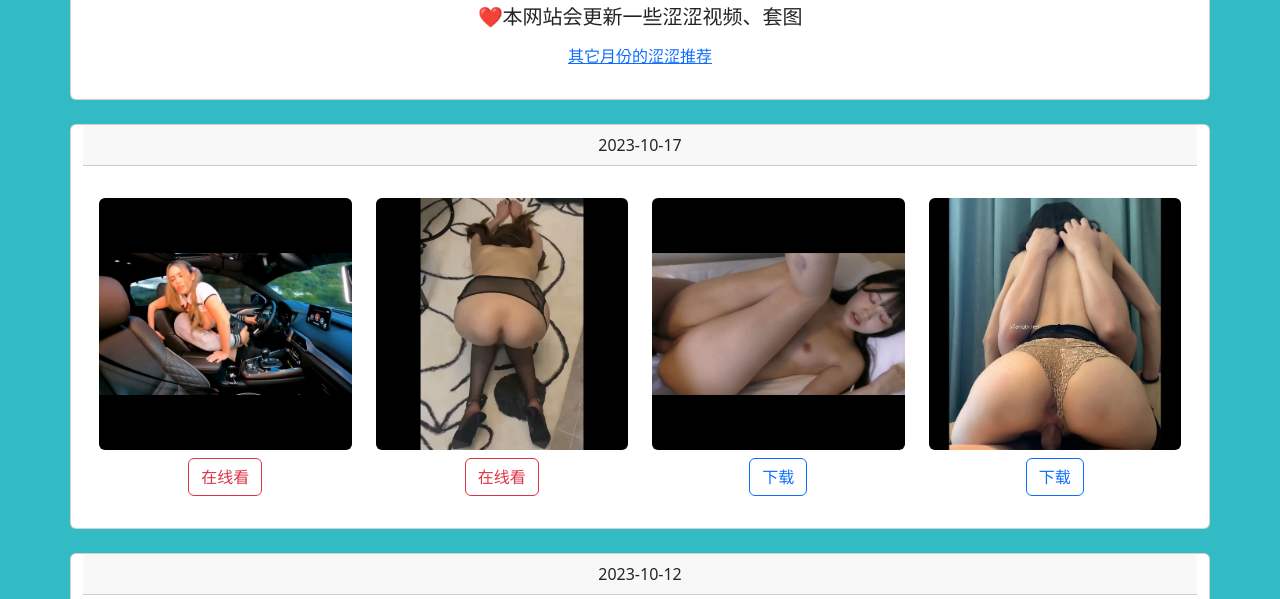
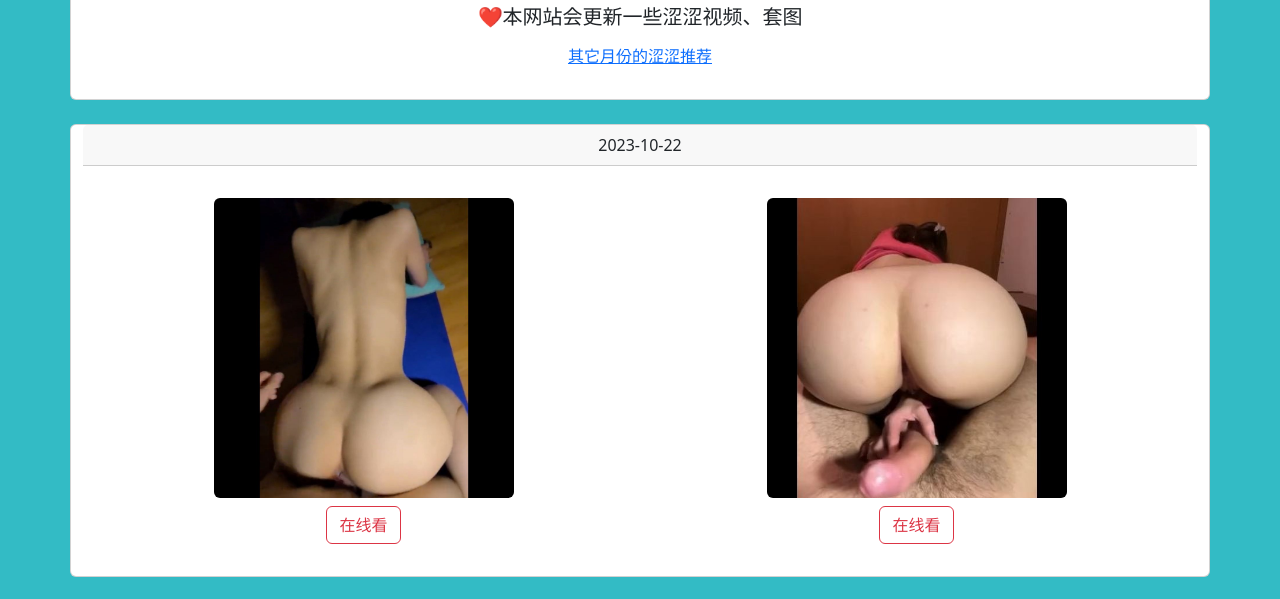
Before and after one commit to Laura-Timothy/BurkeRec1, a plain HTML site: page index.html in a window 1280 px wide. Shown: the part 128-727 px from the top of the page. Drawn offline with nearby package versions, Linux system fonts and the light colour scheme.

Commit message:
Update index.html

```diff
--- a/index.html
+++ b/index.html
@@ -56,6 +56,39 @@
         <br>
 
               <!-- 主体内容开始 -->
+
+              <div class="row">
+                <div class="card">
+                  <div class="card-header">
+                    2023-10-22
+                  </div>
+                  <div class="card-body">
+                    <div class="row">
+                      <div class="col-6 col-lg-6 gy-3">
+                        <figure class="figure">
+                          <img src="pic202310/1022(1).jpg" class="figure-img img-fluid rounded" alt="..." style="width: 300px;">
+                          <figcaption class="figure-caption text-center" >
+                            <a class="btn btn-outline-danger" href="https://files.catbox.moe/1ixx33.mp4" target="_blank" role="button">在线看</a>
+                          </figcaption>
+                        </figure>
+                      </div>
+
+                      <div class="col-6 col-lg-6 gy-3">
+                        <figure class="figure">
+                          <img src="pic202310/1022(2).jpg" class="figure-img img-fluid rounded" alt="..." style="width: 300px;">
+                          <figcaption class="figure-caption text-center" >
+                            <a class="btn btn-outline-danger" href="https://files.catbox.moe/1wfas2.mp4" target="_blank" role="button">在线看</a>
+                          </figcaption>
+                        </figure>
+                      </div>
+
+                    </div><!-- r1结束 -->
+
+                  </div>
+                </div>
+              </div>
+
+              <br>
 
               <div class="row">
                 <div class="card">
```
